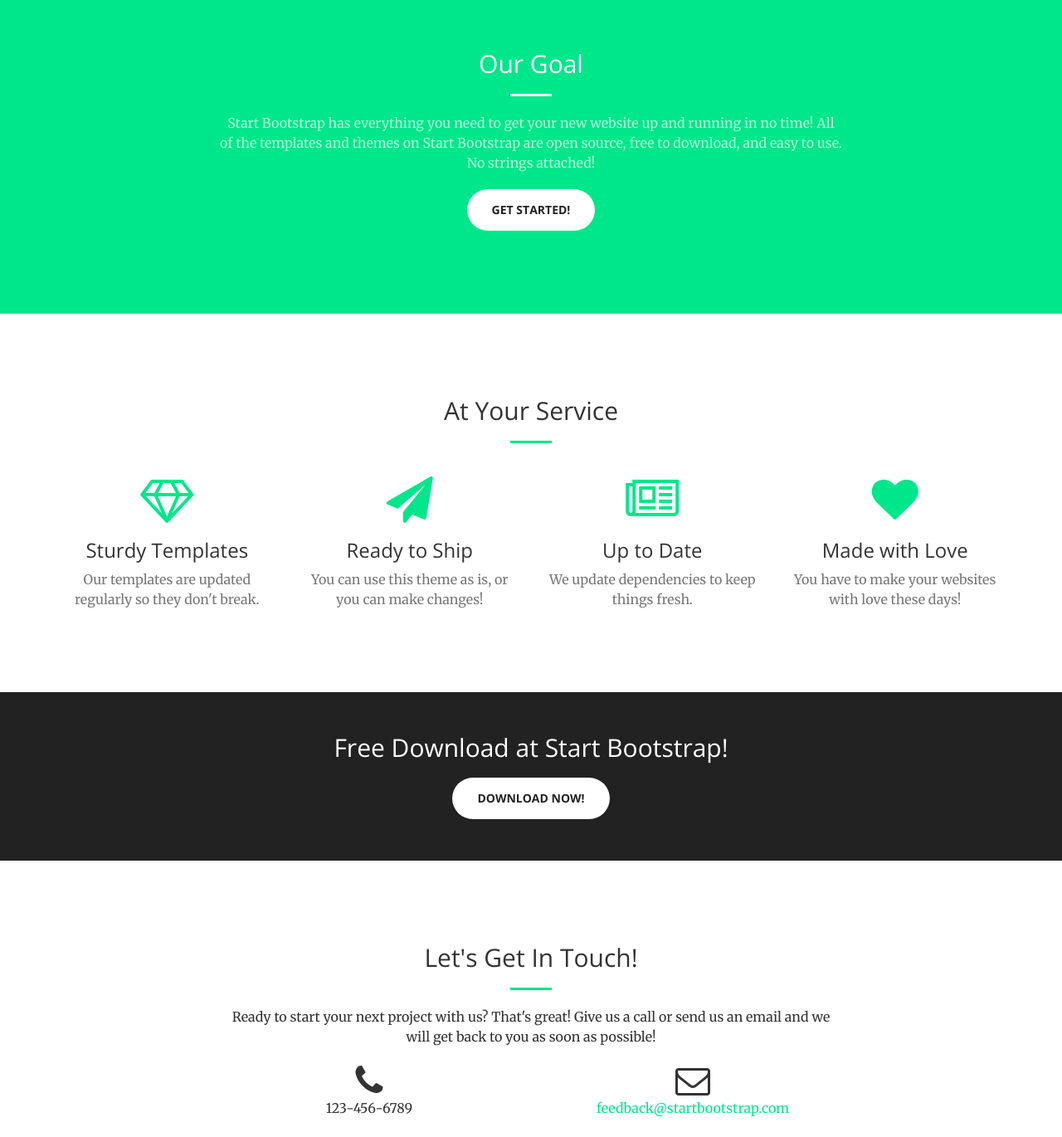
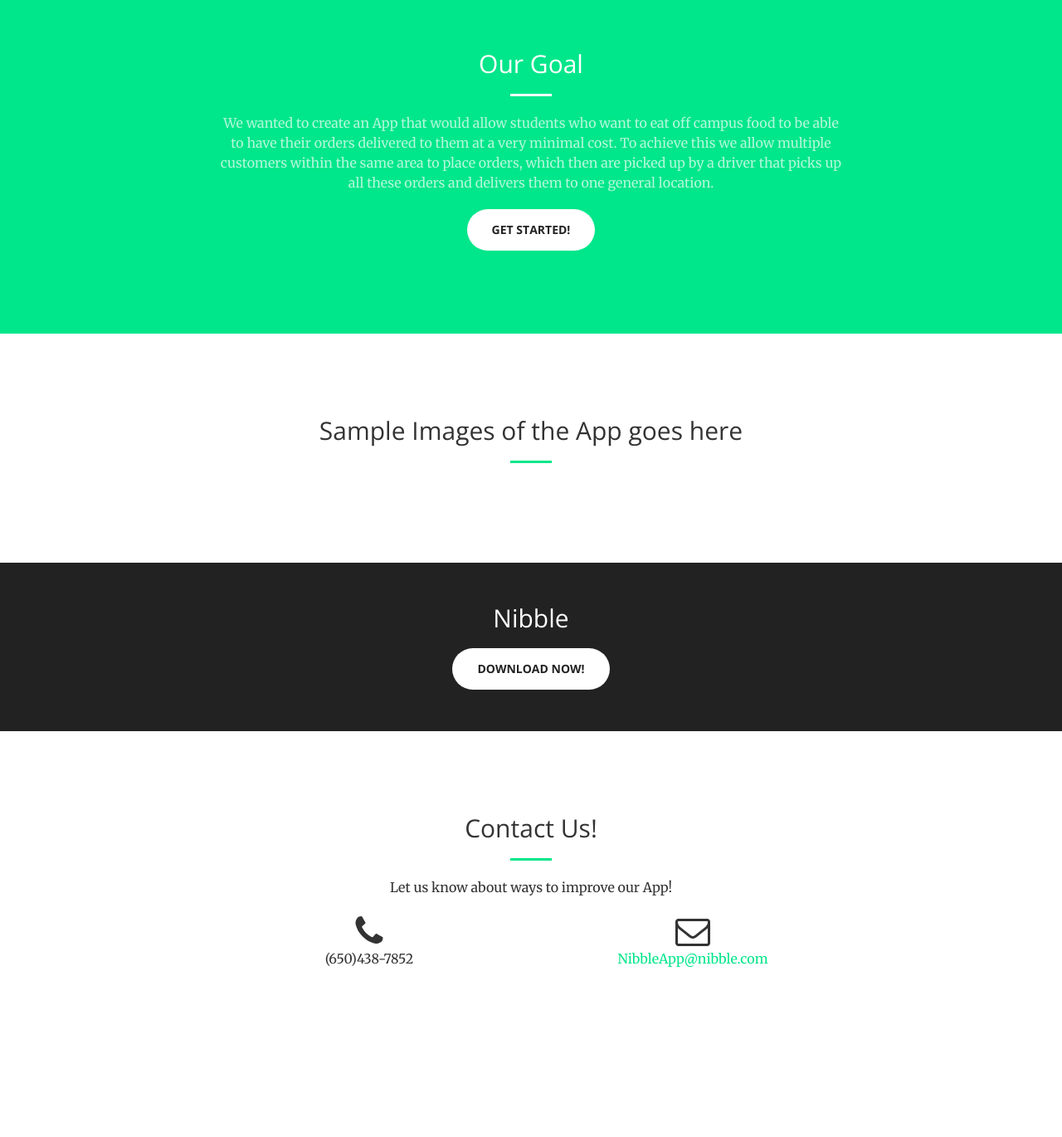
Before and after one commit to jinyanli/NibbleLandingPage, a plain HTML site: page index.html in a window 1280 px wide. Shown: the part 840-2210 px from the top of the page at 83% size. After the commit the page ends 2127 px from the top, so only its background shows below. Drawn offline with nearby package versions, Linux system fonts and the light colour scheme.

Commit message:
Landing Page Revision 1
First Prototype Landing Page

```diff
--- a/css/creative.css
+++ b/css/creative.css
@@ -68,7 +68,7 @@ section {
     padding: 100px 0;
 }
 
-#freedownolad {
+#freedownload {
     padding: 50px 0;
 }
 
@@ -178,7 +178,7 @@ header {
     min-height: auto;
     text-align: center;
     color: #fff;
-    background-image: url(../img/header.jpg);
+    background-image: url(../img/ObamaTakeout.png);
     background-position: center;
     -webkit-background-size: cover;
     -moz-background-size: cover;
--- a/index.html
+++ b/index.html
@@ -56,10 +56,10 @@
                         <a class="page-scroll" href="#about">About</a>
                     </li>
                     <li>
-                        <a class="page-scroll" href="#services">Sample</a>
+                        <a class="page-scroll" href="#sample">Sample</a>
                     </li>
                     <li>
-                        <a class="page-scroll" href="#portfolio">The App</a>
+                        <a class="page-scroll" href="#freedownload">The App</a>
                     </li>
                     <li>
                         <a class="page-scroll" href="#contact">Contact</a>
@@ -89,22 +89,25 @@
                 <div class="col-lg-8 col-lg-offset-2 text-center">
                     <h2 class="section-heading">Our Goal</h2>
                     <hr class="light">
-                    <p class="text-faded">Start Bootstrap has everything you need to get your new website up and running in no time! All of the templates and themes on Start Bootstrap are open source, free to download, and easy to use. No strings attached!</p>
+                    <p class="text-faded">We wanted to create an App that would allow students who want to eat off campus food to be able to have their orders
+                                            delivered to them at a very minimal cost. To achieve this we allow multiple customers within the same area to place orders,
+                                            which then are picked up by a driver that picks up all these orders and delivers them to one general location.</p>
                     <a href="#" class="btn btn-default btn-xl">Get Started!</a>
                 </div>
             </div>
         </div>
     </section>
 
-    <section id="services">
+    <section id="sample">
         <div class="container">
             <div class="row">
                 <div class="col-lg-12 text-center">
-                    <h2 class="section-heading">At Your Service</h2>
+                    <h2 class="section-heading">Sample Images of the App goes here</h2>
                     <hr class="primary">
                 </div>
             </div>
         </div>
+        <!--
         <div class="container">
             <div class="row">
                 <div class="col-lg-3 col-md-6 text-center">
@@ -137,6 +140,7 @@
                 </div>
             </div>
         </div>
+    -->
     </section>
 <!--
     <section class="no-padding" id="portfolio">
@@ -236,10 +240,10 @@
         </div>
     </section>
 -->
-    <div id="freedownolad"class="bg-dark">
+    <div id="freedownload"class="bg-dark">
         <div class="container text-center">
             <div class="call-to-action">
-                <h2>Free Download at Start Bootstrap!</h2>
+                <h2>Nibble</h2>
                 <a href="#" class="btn btn-default btn-xl wow tada">Download Now!</a>
             </div>
         </div>
@@ -249,17 +253,17 @@
         <div class="container">
             <div class="row">
                 <div class="col-lg-8 col-lg-offset-2 text-center">
-                    <h2 class="section-heading">Let's Get In Touch!</h2>
+                    <h2 class="section-heading">Contact Us!</h2>
                     <hr class="primary">
-                    <p>Ready to start your next project with us? That's great! Give us a call or send us an email and we will get back to you as soon as possible!</p>
+                    <p>Let us know about ways to improve our App!</p>
                 </div>
                 <div class="col-lg-4 col-lg-offset-2 text-center">
                     <i class="fa fa-phone fa-3x wow bounceIn"></i>
-                    <p>123-456-6789</p>
+                    <p>(650)438-7852</p>
                 </div>
                 <div class="col-lg-4 text-center">
                     <i class="fa fa-envelope-o fa-3x wow bounceIn" data-wow-delay=".1s"></i>
-                    <p><a href="mailto:your-email@your-domain.com">feedback@startbootstrap.com</a></p>
+                    <p><a href="mailto:your-email@your-domain.com">NibbleApp@nibble.com</a></p>
                 </div>
             </div>
         </div>
```
Also changed, not shown: img/ObamaTakeout.png (added).
